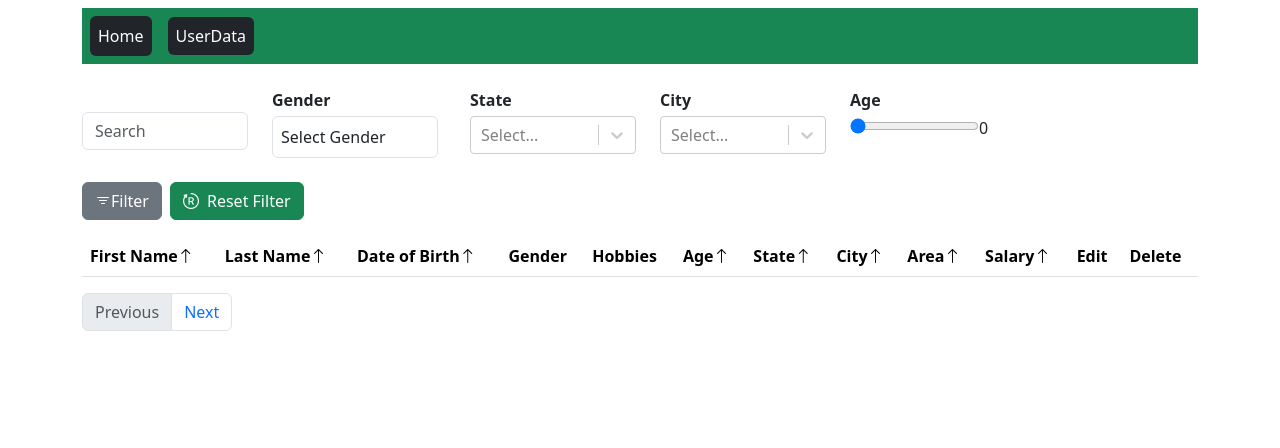
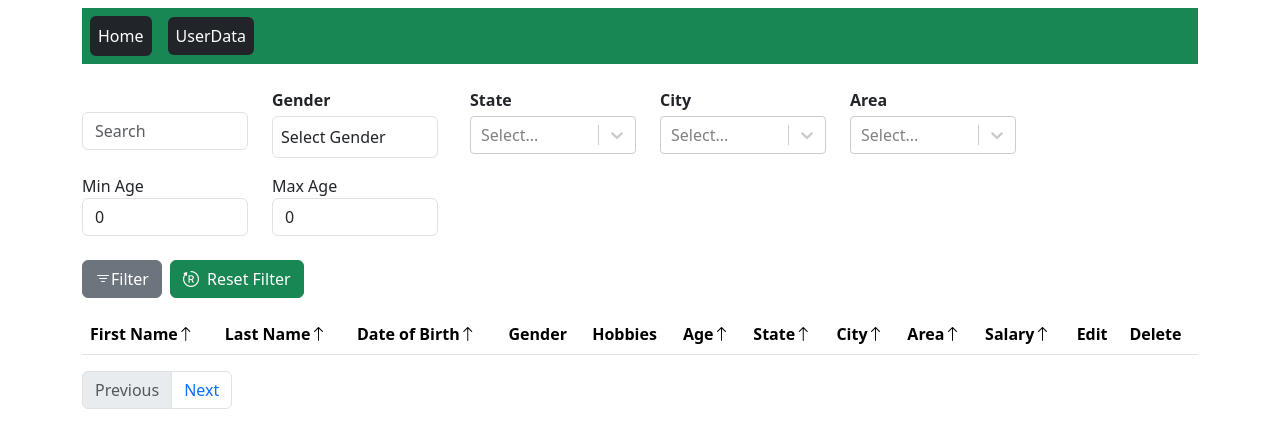
Before and after one commit to HarshitSampat/voting-registration-form, a React (Vite) app: page /userdata in a window 1280 px wide. Shown: the top 448 px of the page. Built offline with nearby package versions, Linux system fonts and the light colour scheme.

Commit message:
add: add filter for area

```diff
--- a/src/components/Table.jsx
+++ b/src/components/Table.jsx
@@ -3,6 +3,7 @@ import { useNavigate } from "react-router-dom";
 import Navbar from "./Navbar";
 import indianStates from '../assets/indianStateandAreawithcode.json'
 import Select from 'react-select'
+import { filter } from "lodash";
 
 const Table = () => {
     const navigate = useNavigate()
@@ -13,16 +14,18 @@ const Table = () => {
     const [filterData, setFilterData] = useState([])
     const [state, setStates] = useState([])
     const [city, setCity] = useState([])
+    const [area,setArea] = useState([])
     const [genderFiltervalue, setGenderFilterValue] = useState('')
     const [stateFilterValue, setStateFilterValue] = useState('')
     const [cityFilterValue, setCityFilterValue] = useState('')
+    const [areaFilterValue,setAreaFilterValue] = useState('')
     const [searchFirstName, setSearchFirstName] = useState('')
     const [sortingValue, setSortingValue] = useState('')
     const [hobbiesFilterValue, setHobbiesFilterValue] = useState([])
     const [TempSelectValue, setTempSelectValues] = useState([])
-    const [sortDropDownValues, setSortDropDownValues] = useState([])
+    // const [sortDropDownValues, setSortDropDownValues] = useState([])
     const [ageFilterminValue, setAgeFilterMinValue] = useState(0);
-    const [ageFilteMaxValue, setAgeFilterMaaxValue] = useState(0)
+    const [ageFilteMaxValue, setAgeFilterMaxValue] = useState(0)
     const [sortingFirstName, setSortingFirstName] = useState(false)
     const [sortingLastName, setSortingLastName] = useState(false)
     const [sortingdate, setSortingDate] = useState(false)
@@ -120,30 +123,43 @@ const Table = () => {
         const genderData = key === 'Gedner' ? value : genderFiltervalue
         const stateData = key === 'State' ? value : stateFilterValue
         const cityData = key === 'City' ? value : cityFilterValue
+        const areaData = key === 'Area'? value : areaFilterValue
 
         const stateName = stateData?.value
-        let values = getCities(stateName)
+
+        const cityName = cityData?.value
+        let areaValues= []
+        if(stateName && cityName) {
+          areaValues =   getAreas(stateName,cityName)
+        }
 
         if (stateName) {
             let cities = getCities(stateName)
-            setCity(cities.map((city) => {
-                return { label: city, value: city }
-            }))
+            //
             if (cities.includes(cityData?.value)) {
                 setGenderFilterValue(genderData)
                 setStateFilterValue(stateData)
                 setCityFilterValue(cityData)
 
+                if(areaValues.includes(areaData?.value)){
+                    setAreaFilterValue(areaData)
+                }
+                else{
+                    setAreaFilterValue('')
+                }
+
             } else {
                 setGenderFilterValue(genderData)
                 setStateFilterValue(stateData)
                 setCityFilterValue('')
+                setAreaFilterValue('')
             }
         } else {
             getCities(stateName)
             setGenderFilterValue(genderData)
             setStateFilterValue(stateData)
             setCityFilterValue(cityData)
+            setAreaFilterValue('')
         }
 
     }
@@ -158,20 +174,25 @@ const Table = () => {
         })
         if (key === 'states') setStates(stateCityValues)
         if (key === 'Cities') setCity(stateCityValues)
-        if (key === 'sortDropDown') setSortDropDownValues(stateCityValues)
+        if (key==='Areas') setArea(stateCityValues)
 
     }
 
-    const handleSearchWithFirstName = (e) => {
+    const handleSearch = (e) => {
         const value = e.target.value;
         setSearchFirstName(value)
 
+        if (value) {
             let serchFiltervalues = filterData.filter(item => {
                 for (let e in item) {
                     if (item[e].toString().toLowerCase().includes(value.toLowerCase())) return item;
                 }
             })
             setFilterData(serchFiltervalues)
+        } else {
+            setFilterData(userData)
+        }
+
     }
 
     const handleFilterData = () => {
@@ -188,13 +209,18 @@ const Table = () => {
             filterData = filterData.filter(x => x.city === cityFilterValue.value)
         }
 
-        if (ageFilterValue >= 0) {
-            filterData = filterData.filter(x => x.age <= ageFilterValue)
+        if (ageFilteMaxValue === 0) setAgeFilterMaxValue(120)
+        if (ageFilterminValue && ageFilteMaxValue) {
+            filterData = filterData.filter(x => (x.age <= ageFilteMaxValue && x.age >= ageFilterminValue))
+        }
+
+        if(areaFilterValue){
+            filterData = filterData.filter(x=>x.area === areaFilterValue.value)
         }
         setFilterData(filterData)
     }
 
-    const handleFirstNameSorting = (filterOrder, field) => {
+    const handleSorting = (filterOrder, field) => {
         const isAscending = filterOrder === 'asc';
         if (field === 'age' || field === 'salary') {
 
@@ -240,6 +266,22 @@ const Table = () => {
     };
 
     const paginate = (pageNumber) => setCurrentPage(pageNumber);
+
+    const getAreas = (stateName,cityName)=>{
+      let cityData =   indianStates.find(x=>x.name === cityName)
+
+      let parentId = cityData.ID
+      let getArea =  indianStates.filter(x => x.parentId === parentId)
+
+      let areaValues = []
+      getArea.forEach(x => {
+        areaValues.push(x.name)
+      })
+
+      handleStateCityDropdown("Areas",areaValues)
+      return areaValues
+    }
+
     return (
         <div className="container">
             <Navbar />
@@ -249,7 +291,7 @@ const Table = () => {
                     <div className="col-md-2">
                         <label className="mb-1"></label>
                         <input
-                            onChange={handleSearchWithFirstName}
+                            onChange={handleSearch}
                             value={searchFirstName}
                             className="form-control"
                             placeholder="Search"
@@ -313,21 +355,62 @@ const Table = () => {
                         />
                     </div>
 
-                    {/* range Filter */}
                     <div className="col-md-2">
-                        <label htmlFor="city" className="mb-1">
+                        <label htmlFor="area" className="mb-1">
+                            <strong>Area</strong>
+                        </label>
+
+                        <Select
+                            id="filter-area"
+                            defaultValue="Select Option"
+                            options={area}
+                            isClearable={true}
+                            value={areaFilterValue || ''}
+                            onChange={(e) => handleFilter("Area", e)}
+
+                        />
+                    </div>
+
+
+                    {/* <label htmlFor="city" className="mb-1">
                             <strong>Age</strong>
                         </label>
                         <div>
                             <input type="range" value={ageFilterValue} onInput={(e) => setAgeFilterValue(e.target.value)} />
                             {ageFilterValue}
-                        </div>
+                        </div> */}
+
+
+
                 </div>
 
 
+                <div className="row mt-3">
+                    <div className="col-md-2">
+                        <label htmlFor="minFilterage">Min Age</label>
+                        <input
+                            id="filter-minAge"
+                            className="form-control"
+                            value={ageFilterminValue}
+                            type="number"
+                            onChange={(e) => setAgeFilterMinValue(e.target.value)}
+                        />
                     </div>
+                    <div className="col-md-2">
+                        <label htmlFor="maxFilterage">Max Age</label>
+
+                        <input type="number"
+                            id="filter-maxAge"
+                            className="form-control"
+                            value={ageFilteMaxValue}
+                            onChange={(e) => setAgeFilterMaxValue(e.target.value)}
+                        />
+                    </div>
+
+                </div>
+
                 {/* filter Button */}
-                <div className="colmd">
+                <div className="col">
                     <button className="btn btn-secondary mt-4" id="filter" onClick={handleFilterData}><i className="bi bi-filter"></i>Filter</button>
                     <button className="btn btn-success mt-4 ms-2" id="filter" onClick={resetFilter}><i className="bi bi-bootstrap-reboot me-2"></i>Reset Filter</button>
                 </div>
@@ -341,12 +424,12 @@ const Table = () => {
 
                             {sortingFirstName ? (
                                 <i className="bi bi-arrow-down" onClick={(e) => {
-                                    handleFirstNameSorting("asc", "firstName")
+                                    handleSorting("asc", "firstName")
                                     setSortingFirstName(!sortingFirstName);
                                 }}></i>
                             ) : (
                                 <i className="bi bi-arrow-up" onClick={(e) => {
-                                    handleFirstNameSorting("desc", "firstName")
+                                    handleSorting("desc", "firstName")
                                     setSortingFirstName(!sortingFirstName);
                                 }}></i>
                             )}
@@ -354,12 +437,12 @@ const Table = () => {
                         <th>Last Name
                             {sortingLastName ? (
                                 <i className="bi bi-arrow-down" onClick={(e) => {
-                                    handleFirstNameSorting("asc", "lastName")
+                                    handleSorting("asc", "lastName")
                                     setSortingLastName(!sortingLastName);
                                 }}></i>
                             ) : (
                                 <i className="bi bi-arrow-up" onClick={(e) => {
-                                    handleFirstNameSorting("desc", "lastName")
+                                    handleSorting("desc", "lastName")
                                     setSortingLastName(!sortingLastName);
                                 }}></i>
                             )}
@@ -367,12 +450,12 @@ const Table = () => {
                         <th>Date of Birth
                             {sortingdate ? (
                                 <i className="bi bi-arrow-down" onClick={(e) => {
-                                    handleFirstNameSorting("asc", "dateOfBirth")
+                                    handleSorting("asc", "dateOfBirth")
                                     setSortingDate(!sortingdate);
                                 }}></i>
                             ) : (
                                 <i className="bi bi-arrow-up" onClick={(e) => {
-                                    handleFirstNameSorting("desc", "dateOfBirth")
+                                    handleSorting("desc", "dateOfBirth")
                                     setSortingDate(!sortingdate);
                                 }}></i>
                             )}
@@ -382,12 +465,12 @@ const Table = () => {
                         <th>Age
                             {sortingAge ? (
                                 <i className="bi bi-arrow-down" onClick={(e) => {
-                                    handleFirstNameSorting("asc", "age")
+                                    handleSorting("asc", "age")
                                     setSortingAge(!sortingAge);
                                 }}></i>
                             ) : (
                                 <i className="bi bi-arrow-up" onClick={(e) => {
-                                    handleFirstNameSorting("desc", "age")
+                                    handleSorting("desc", "age")
                                     setSortingAge(!sortingAge);
                                 }}></i>
                             )}
@@ -395,12 +478,12 @@ const Table = () => {
                         <th>State
                             {sortingState ? (
                                 <i className="bi bi-arrow-down" onClick={(e) => {
-                                    handleFirstNameSorting("asc", "state")
+                                    handleSorting("asc", "state")
                                     setSortingState(!sortingState);
                                 }}></i>
                             ) : (
                                 <i className="bi bi-arrow-up" onClick={(e) => {
-                                    handleFirstNameSorting("desc", "state")
+                                    handleSorting("desc", "state")
                                     setSortingState(!sortingState);
                                 }}></i>
                             )}
@@ -408,12 +491,12 @@ const Table = () => {
                         <th>City
                             {sortingCity ? (
                                 <i className="bi bi-arrow-down" onClick={(e) => {
-                                    handleFirstNameSorting("asc", "city")
+                                    handleSorting("asc", "city")
                                     setSortingCity(!sortingCity);
                                 }}></i>
                             ) : (
                                 <i className="bi bi-arrow-up" onClick={(e) => {
-                                    handleFirstNameSorting("desc", "city")
+                                    handleSorting("desc", "city")
                                     setSortingCity(!sortingCity);
                                 }}></i>
                             )}
@@ -421,12 +504,12 @@ const Table = () => {
                         <th>Area
                             {sortingArea ? (
                                 <i className="bi bi-arrow-down" onClick={(e) => {
-                                    handleFirstNameSorting("asc", "area")
+                                    handleSorting("asc", "area")
                                     setSortingArea(!sortingArea);
                                 }}></i>
                             ) : (
                                 <i className="bi bi-arrow-up" onClick={(e) => {
-                                    handleFirstNameSorting("desc", "area")
+                                    handleSorting("desc", "area")
                                     setSortingArea(!sortingArea);
                                 }}></i>
                             )}
@@ -434,12 +517,12 @@ const Table = () => {
                         <th>Salary
                             {sortingSalary ? (
                                 <i className="bi bi-arrow-down" onClick={(e) => {
-                                    handleFirstNameSorting("asc", "salary")
+                                    handleSorting("asc", "salary")
                                     setSortingSalary(!sortingSalary);
                                 }}></i>
                             ) : (
                                 <i className="bi bi-arrow-up" onClick={(e) => {
-                                    handleFirstNameSorting("desc", "salary")
+                                    handleSorting("desc", "salary")
                                     setSortingSalary(!sortingSalary);
                                 }}></i>
                             )}
@@ -479,6 +562,7 @@ const Table = () => {
                 </tbody>
             </table>
 
+            {/* PAgination */}
             <nav>
                 <ul className="pagination">
                     <li className={`page-item ${currentPage === 1 ? "disabled" : ""}`}>
```
Lines whose indentation alone changed are shown as unchanged.
